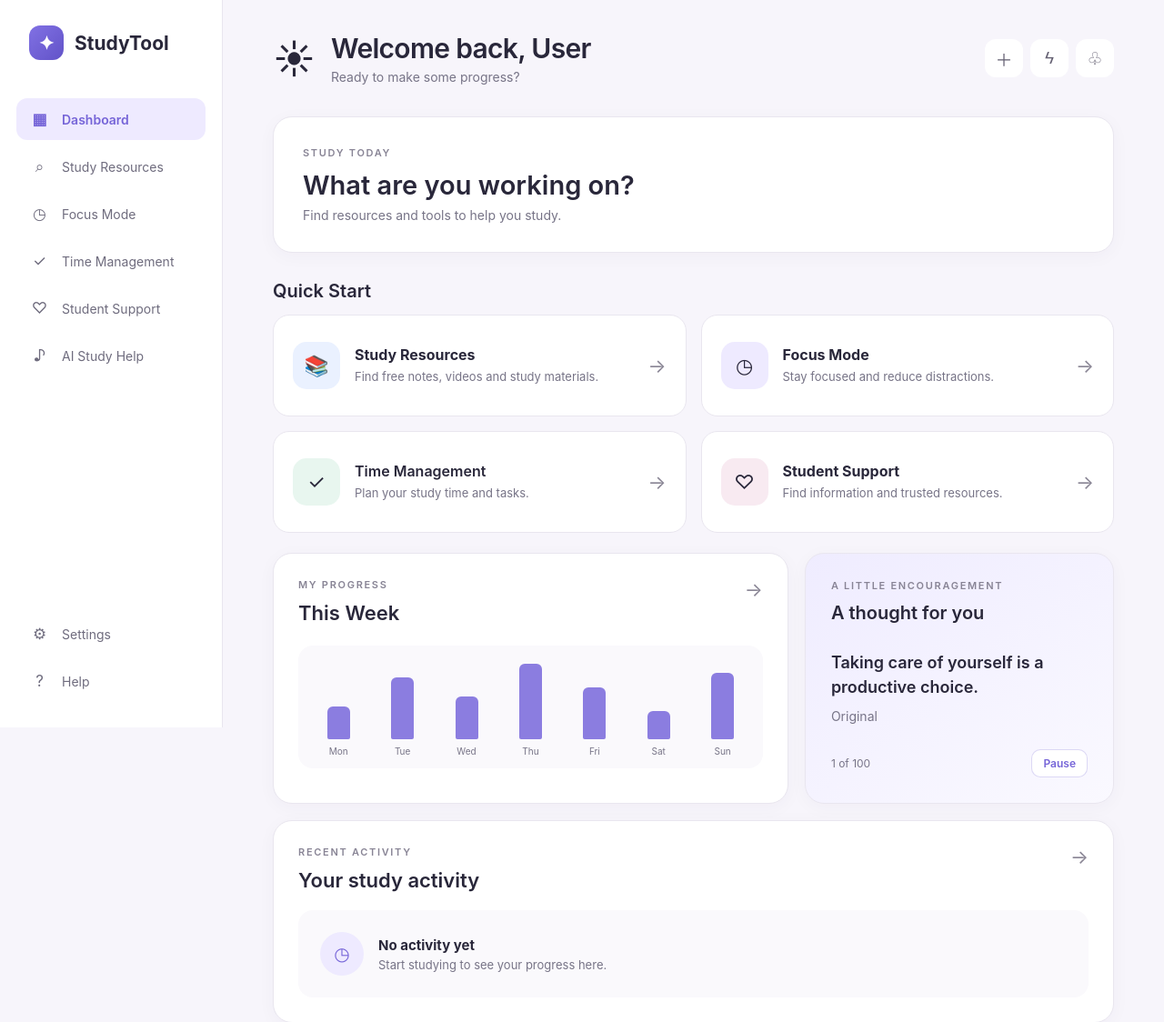
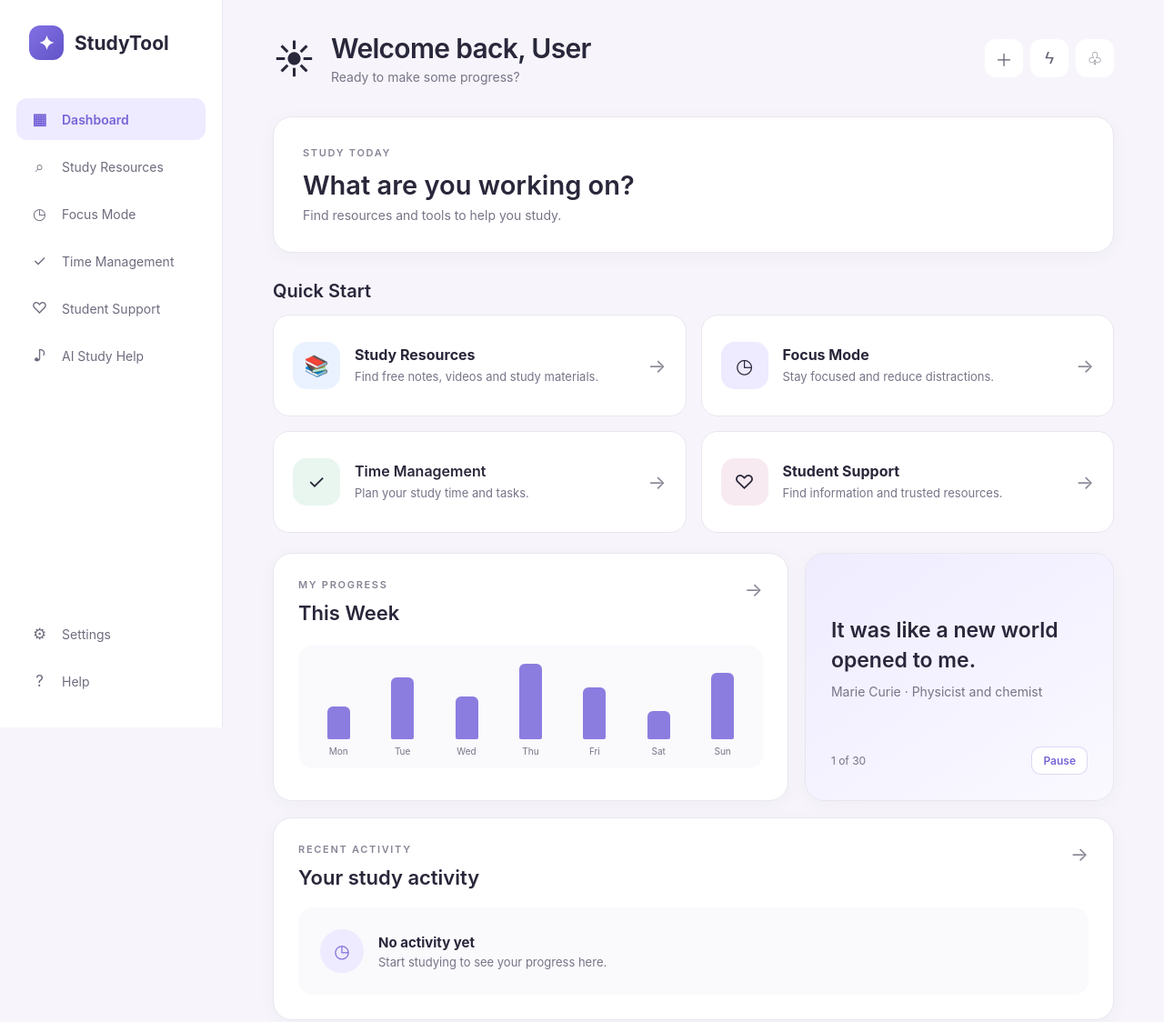
Before and after one commit to rahejaarya/Complete-Study-Tool, a Flask app: page / in a window 1280 px wide. Shown: the top 1124 px of the page at 91% size. Run offline with Flask 3, Linux system fonts and the light colour scheme.

Commit message:
updates the quotes

```diff
--- a/static/style.css
+++ b/static/style.css
@@ -673,14 +673,9 @@ body {
         );
 }
 
-.motivation-card h2 {
-    max-width: none;
-    font-size: 20px;
-}
-
 .quote-slide {
-    min-height: 112px;
-    margin: 14px 0 0;
+    min-height: 172px;
+    margin: 0;
     display: flex;
     flex-direction: column;
     justify-content: center;
@@ -693,9 +688,9 @@ body {
 
 .quote-slide p {
     color: var(--text);
-    font-size: 18px;
+    font-size: 23px;
     font-weight: 600;
-    line-height: 1.45;
+    line-height: 1.4;
 }
 
 .quote-slide cite {
--- a/templates/index.html
+++ b/templates/index.html
@@ -298,15 +298,13 @@
 
 
                     <!-- Motivational Quote Slideshow -->
-                    <section class="main-card motivation-card" aria-labelledby="quote-heading">
-                        <div class="eyebrow">A LITTLE ENCOURAGEMENT</div>
-                        <h2 id="quote-heading">A thought for you</h2>
+                    <section class="main-card motivation-card" aria-label="Motivational quote slideshow">
                         <blockquote class="quote-slide" id="quote-slide" aria-live="polite" aria-atomic="true">
-                            <p id="quote-text">Small steps still move you forward.</p>
-                            <cite id="quote-author">Original</cite>
+                            <p id="quote-text">Your time is limited, so don't waste it living someone else's life.</p>
+                            <cite id="quote-author">Steve Jobs · Entrepreneur</cite>
                         </blockquote>
                         <div class="quote-controls">
-                            <span class="quote-progress" id="quote-progress">1 of 100</span>
+                            <span class="quote-progress" id="quote-progress">1 of 30</span>
                             <button class="quote-toggle" id="quote-toggle" type="button" aria-pressed="false">
                                 Pause
                             </button>
@@ -398,109 +396,39 @@
     <script>
         (() => {
             const quotes = [
-                { text: "Small steps still move you forward.", author: "Original" },
-                { text: "You don’t have to know everything to begin.", author: "Original" },
-                { text: "One focused minute is a start worth making.", author: "Original" },
-                { text: "Progress grows from the effort you repeat.", author: "Original" },
-                { text: "A tough subject can become familiar with practice.", author: "Original" },
-                { text: "Your best today is enough to build on tomorrow.", author: "Original" },
-                { text: "Every question you ask helps you learn.", author: "Original" },
-                { text: "Mistakes are part of figuring things out.", author: "Original" },
-                { text: "You can take a break and still be committed.", author: "Original" },
-                { text: "Start where you are; work with what you have.", author: "Original" },
-                { text: "Fifteen minutes of focus can open the door.", author: "Original" },
-                { text: "Learning takes time, and you’re allowed to take yours.", author: "Original" },
-                { text: "Your next step matters more than a perfect plan.", author: "Original" },
-                { text: "You’ve learned hard things before; you can learn this, too.", author: "Original" },
-                { text: "A rough draft is progress in disguise.", author: "Original" },
-                { text: "Keep going at a pace you can sustain.", author: "Original" },
-                { text: "You are more than a grade or a test score.", author: "Original" },
-                { text: "Rest helps your effort last longer.", author: "Original" },
-                { text: "Each time you try, you give yourself another chance.", author: "Original" },
-                { text: "You don’t need to feel ready to take one small step.", author: "Original" },
-                { text: "Your curiosity is a strength.", author: "Original" },
-                { text: "A challenging day does not define your ability.", author: "Original" },
-                { text: "Focus on the next page, not the whole book.", author: "Original" },
-                { text: "Asking for help is a smart way to move forward.", author: "Original" },
-                { text: "You’re building skills, even when progress feels slow.", author: "Original" },
-                { text: "A little practice today can make tomorrow easier.", author: "Original" },
-                { text: "You can change your approach without giving up.", author: "Original" },
-                { text: "Learning is not a race; keep your own pace.", author: "Original" },
-                { text: "The work you do quietly still counts.", author: "Original" },
-                { text: "Take a breath, then choose one next step.", author: "Original" },
-                { text: "You deserve patience from yourself, too.", author: "Original" },
-                { text: "It’s okay to try, pause, and try again.", author: "Original" },
-                { text: "Every new skill starts with not knowing yet.", author: "Original" },
-                { text: "You can make progress without making it perfect.", author: "Original" },
-                { text: "Your effort is valuable, even when the result takes time.", author: "Original" },
-                { text: "One finished task can make room for the next.", author: "Original" },
-                { text: "You are allowed to learn in your own way.", author: "Original" },
-                { text: "A plan can be simple: begin, focus, pause.", author: "Original" },
-                { text: "You don’t have to solve everything in one sitting.", author: "Original" },
-                { text: "Showing up for yourself is a meaningful achievement.", author: "Original" },
-                { text: "Your voice and ideas belong in the room.", author: "Original" },
-                { text: "You can be proud of trying something difficult.", author: "Original" },
-                { text: "Even a slow day can include a small win.", author: "Original" },
-                { text: "It’s brave to ask someone to explain it another way.", author: "Original" },
-                { text: "You can make a fresh start at any point in the day.", author: "Original" },
-                { text: "Your future is shaped by many small choices.", author: "Original" },
-                { text: "Keep the parts that work; adjust the parts that don’t.", author: "Original" },
-                { text: "You are learning, not falling behind at being yourself.", author: "Original" },
-                { text: "A little progress is still real progress.", author: "Original" },
-                { text: "You can take things one problem at a time.", author: "Original" },
-                { text: "Your worth does not depend on being productive.", author: "Original" },
-                { text: "Make room for the things that help you feel like you.", author: "Original" },
-                { text: "You can say no and still be a kind person.", author: "Original" },
-                { text: "Rest is part of taking care of your goals.", author: "Original" },
-                { text: "You don’t have to compare your chapter one to someone else’s chapter ten.", author: "Original" },
-                { text: "Your feelings deserve care, not judgment.", author: "Original" },
-                { text: "It’s okay to reach out when something feels heavy.", author: "Original" },
-                { text: "You can be a work in progress and still be wonderful.", author: "Original" },
-                { text: "The way forward can begin with one honest conversation.", author: "Original" },
-                { text: "You deserve friends who respect your boundaries.", author: "Original" },
-                { text: "You can change your mind as you learn more about yourself.", author: "Original" },
-                { text: "Today is one part of your story, not the whole story.", author: "Original" },
-                { text: "Being kind to yourself is a strength.", author: "Original" },
-                { text: "You don’t have to have everything figured out right now.", author: "Original" },
-                { text: "Your small joys matter.", author: "Original" },
-                { text: "It’s okay to take up space and share your ideas.", author: "Original" },
-                { text: "A hard moment can pass without defining you.", author: "Original" },
-                { text: "You can make choices that feel right for you.", author: "Original" },
-                { text: "There is strength in starting over gently.", author: "Original" },
-                { text: "You deserve time to rest, play, and grow.", author: "Original" },
-                { text: "Progress can look like asking for help.", author: "Original" },
-                { text: "You can be proud of how far you’ve come.", author: "Original" },
-                { text: "Your pace is allowed to be different from everyone else’s.", author: "Original" },
-                { text: "One kind choice toward yourself can change your day.", author: "Original" },
-                { text: "You are still growing into all the things you can be.", author: "Original" },
-                { text: "You don’t have to carry every worry alone.", author: "Original" },
-                { text: "It’s okay if your path looks different from your friends’.", author: "Original" },
-                { text: "Take the day one moment at a time.", author: "Original" },
-                { text: "You can learn from yesterday without living there.", author: "Original" },
-                { text: "There is no single right way to become yourself.", author: "Original" },
-                { text: "You bring something unique to the people around you.", author: "Original" },
-                { text: "Good things can grow from an imperfect beginning.", author: "Original" },
-                { text: "Your effort matters even when no one else sees it.", author: "Original" },
-                { text: "You can be both nervous and capable.", author: "Original" },
-                { text: "Taking care of yourself is a productive choice.", author: "Original" },
-                { text: "You deserve encouragement, including from yourself.", author: "Original" },
-                { text: "Small acts of courage count.", author: "Original" },
-                { text: "You can make a new plan when the old one stops working.", author: "Original" },
-                { text: "Your ideas are worth exploring.", author: "Original" },
-                { text: "It’s okay to celebrate the little wins.", author: "Original" },
-                { text: "You can keep learning without being hard on yourself.", author: "Original" },
-                { text: "A pause can help you return with more energy.", author: "Original" },
-                { text: "You have permission to grow at your own pace.", author: "Original" },
-                { text: "The next chapter doesn’t have to look like the last.", author: "Original" },
-                { text: "You can be proud of the person you’re becoming.", author: "Original" },
-                { text: "It’s okay to ask someone to sit with you through a hard day.", author: "Original" },
-                { text: "There are many ways to make a meaningful life.", author: "Original" },
-                { text: "You don’t need to be perfect to make a difference.", author: "Original" },
-                { text: "Keep choosing the next kind, helpful step.", author: "Original" },
-                { text: "You are becoming—not behind.", author: "Original" }
+                { text: "Your time is limited, so don't waste it living someone else's life.", author: "Steve Jobs · Entrepreneur" },
+                { text: "I've failed over and over and over again in my life. And that is why I succeed.", author: "Michael Jordan · Basketball player" },
+                { text: "A champion is defined by how they recover when they fall.", author: "Serena Williams · Tennis champion" },
+                { text: "You miss 100% of the shots you don't take.", author: "Wayne Gretzky · Hockey player" },
+                { text: "He who is not courageous enough to take risks will accomplish nothing in life.", author: "Muhammad Ali · Boxer" },
+                { text: "A life is not important except in the impact it has on other lives.", author: "Jackie Robinson · Baseball player" },
+                { text: "Champions keep playing until they get it right.", author: "Billie Jean King · Tennis champion" },
+                { text: "The biggest adventure you can take is to live the life of your dreams.", author: "Oprah Winfrey · Media entrepreneur" },
+                { text: "Done is better than perfect.", author: "Sheryl Sandberg · Business leader" },
+                { text: "Well done is better than well said.", author: "Benjamin Franklin · Inventor and statesman" },
+                { text: "The future belongs to those who believe in the beauty of their dreams.", author: "Eleanor Roosevelt · Writer and diplomat" },
+                { text: "Alone we can do so little; together we can do so much.", author: "Helen Keller · Author and advocate" },
+                { text: "Nothing will work unless you do.", author: "Maya Angelou · Poet and teacher" },
+                { text: "One child, one teacher, one book, one pen can change the world.", author: "Malala Yousafzai · Education activist" },
+                { text: "Kids don't learn from people they don't like.", author: "Rita Pierson · Teacher" },
+                { text: "Do not let what you cannot do interfere with what you can do.", author: "John Wooden · Teacher and coach" },
+                { text: "It was like a new world opened to me.", author: "Marie Curie · Physicist and chemist" },
+                { text: "You must not fool yourself—and you are the easiest person to fool.", author: "Richard Feynman · Physicist and teacher" },
+                { text: "Like what you do, and then you will do your best.", author: "Katherine Johnson · Mathematician" },
+                { text: "Somewhere, something incredible is waiting to be known.", author: "Carl Sagan · Astronomer and educator" },
+                { text: "That's one small step for a man, one giant leap for mankind.", author: "Neil Armstrong · Astronaut" },
+                { text: "That brain of mine is something more than merely mortal.", author: "Ada Lovelace · Mathematician" },
+                { text: "However difficult life may seem, there is always something you can do and succeed at.", author: "Stephen Hawking · Physicist" },
+                { text: "Education is the most powerful weapon which you can use to change the world.", author: "Nelson Mandela · Teacher and leader" },
+                { text: "If there is no struggle, there is no progress.", author: "Frederick Douglass · Writer and abolitionist" },
+                { text: "The credit belongs to the man who is actually in the arena.", author: "Theodore Roosevelt · President and writer" },
+                { text: "What you do makes a difference.", author: "Jane Goodall · Primatologist" },
+                { text: "Anyone who does anything to help a child is a hero to me.", author: "Fred Rogers · Educator and TV host" },
+                { text: "The only place success comes before work is in the dictionary.", author: "Vince Lombardi · Football coach" },
+                { text: "The most difficult thing is the decision to act; the rest is tenacity.", author: "Amelia Earhart · Aviator" }
             ];
 
-            const storageKey = "studytool_motivational_quotes_v1";
+            const storageKey = "studytool_motivational_quotes_v2";
             const quoteText = document.getElementById("quote-text");
             const quoteAuthor = document.getElementById("quote-author");
             const quoteSlide = document.getElementById("quote-slide");
```
